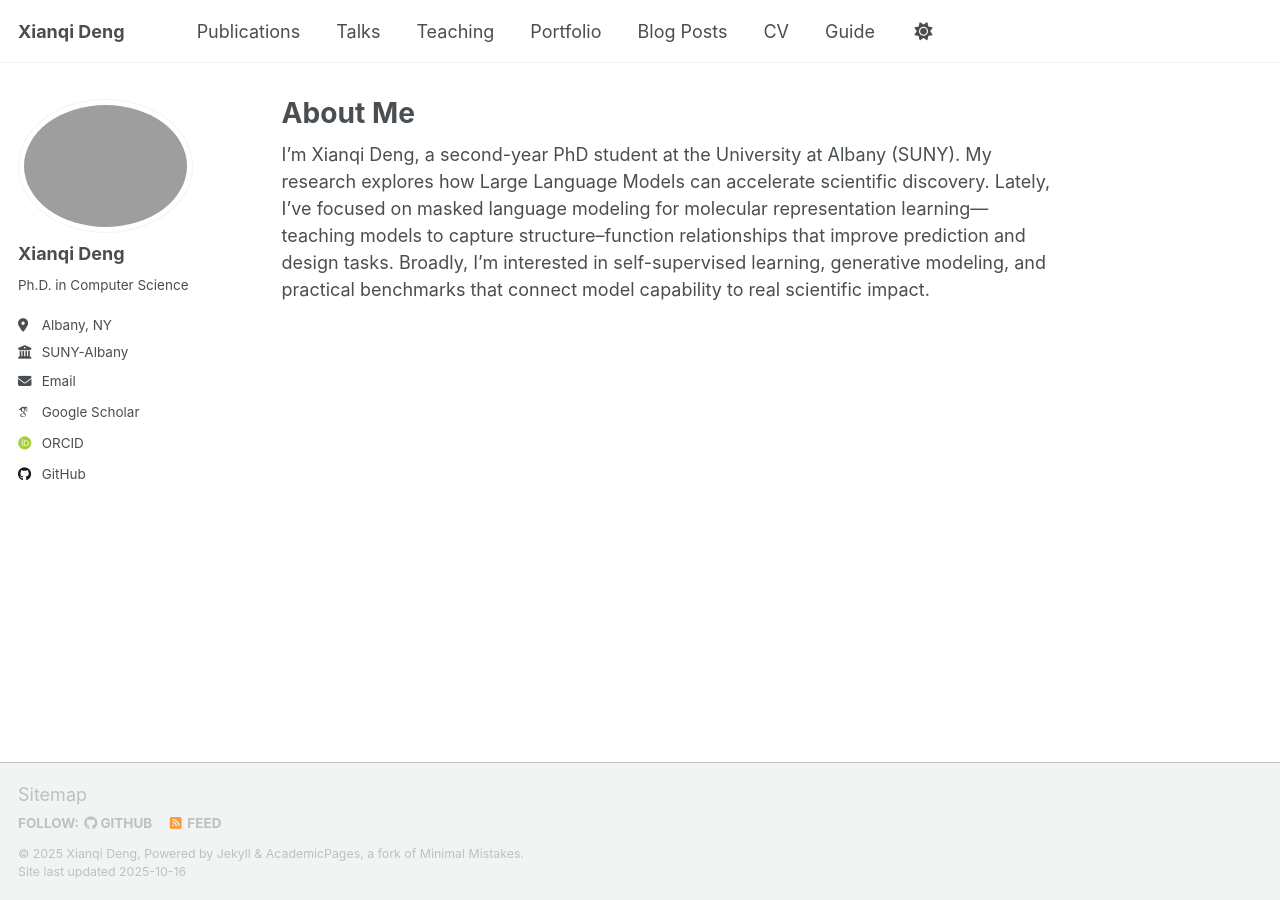
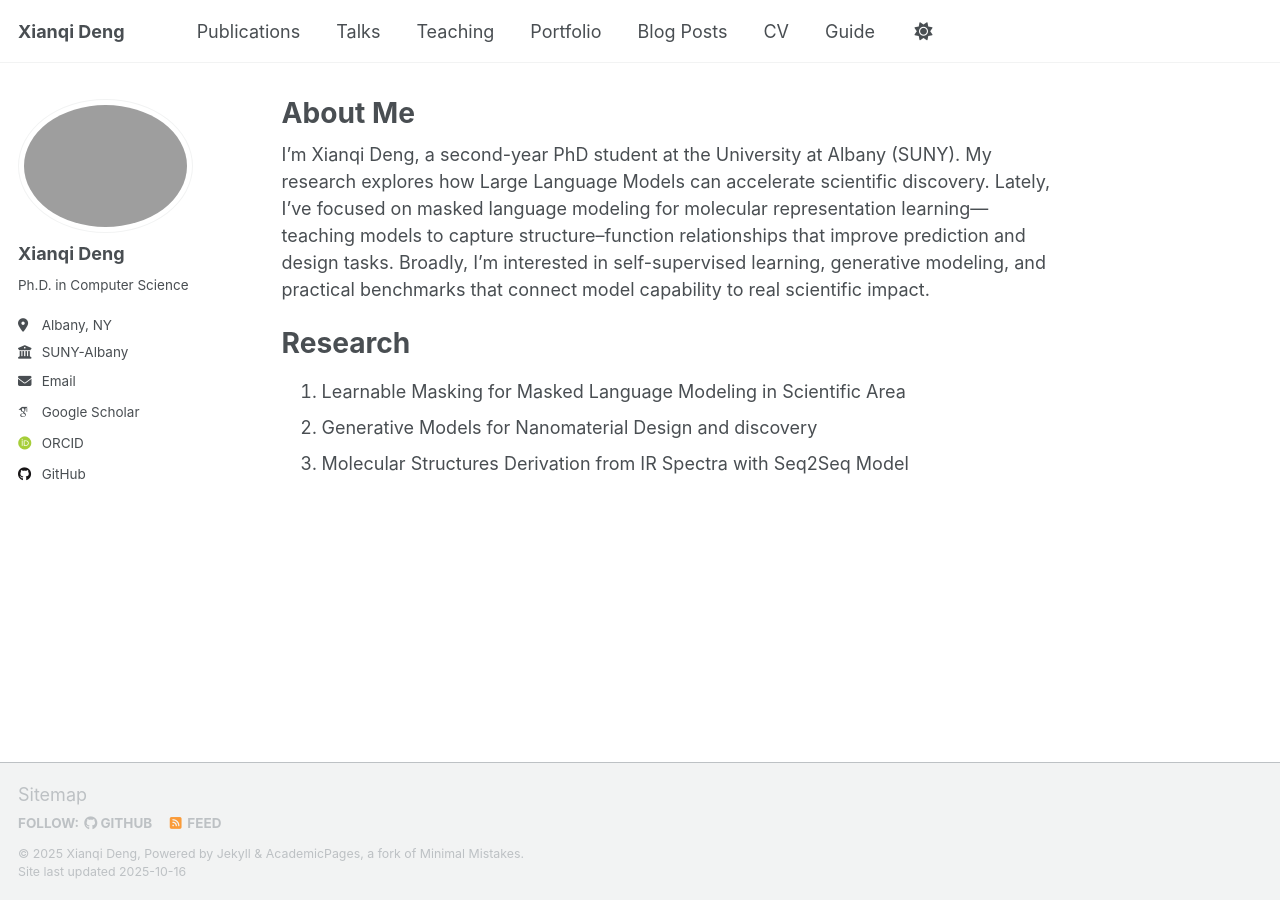
Before and after one commit to DengXianqi/dengxianqi.github.io, a Jekyll site: the page built from _pages/about.md, in a window 1280 px wide. Built offline with Jekyll 4.4.1, drawn with Linux system fonts in a browser that asks for light colours; some web fonts are replaced; a script that is not in the unit is left out.

Commit message:
Add research section to about page
Added a research section detailing current projects.

```diff
--- a/_pages/about.md
+++ b/_pages/about.md
@@ -8,6 +8,12 @@ redirect_from:
 ---
 
 I’m Xianqi Deng, a second-year PhD student at the University at Albany (SUNY). My research explores how Large Language Models can accelerate scientific discovery. Lately, I’ve focused on masked language modeling for molecular representation learning—teaching models to capture structure–function relationships that improve prediction and design tasks. Broadly, I’m interested in self-supervised learning, generative modeling, and practical benchmarks that connect model capability to real scientific impact.
+
+Research
+======
+1. Learnable Masking for Masked Language Modeling in Scientific Area
+2. Generative Models for Nanomaterial Design and discovery
+3. Molecular Structures Derivation from IR Spectra with Seq2Seq Model
 
 <!--
 This is the front page of a website that is powered by the [Academic Pages template](https://github.com/academicpages/academicpages.github.io) and hosted on GitHub pages. [GitHub pages](https://pages.github.com) is a free service in which websites are built and hosted from code and data stored in a GitHub repository, automatically updating when a new commit is made to the repository. This template was forked from the [Minimal Mistakes Jekyll Theme](https://mmistakes.github.io/minimal-mistakes/) created by Michael Rose, and then extended to support the kinds of content that academics have: publications, talks, teaching, a portfolio, blog posts, and a dynamically-generated CV. Incidentally, these same features make it a great template for anyone that needs to show off a professional template!
```
